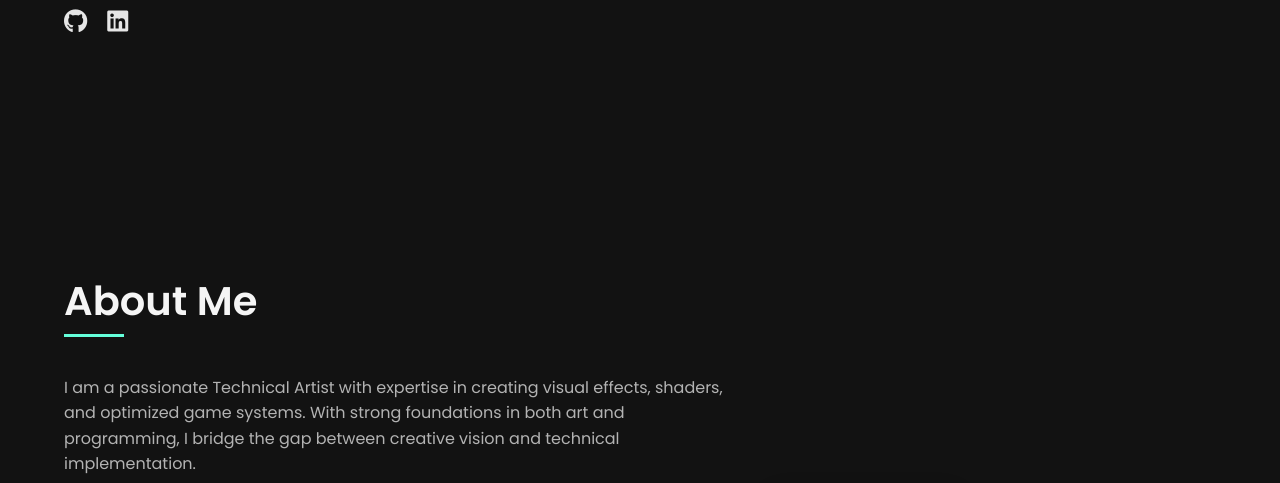
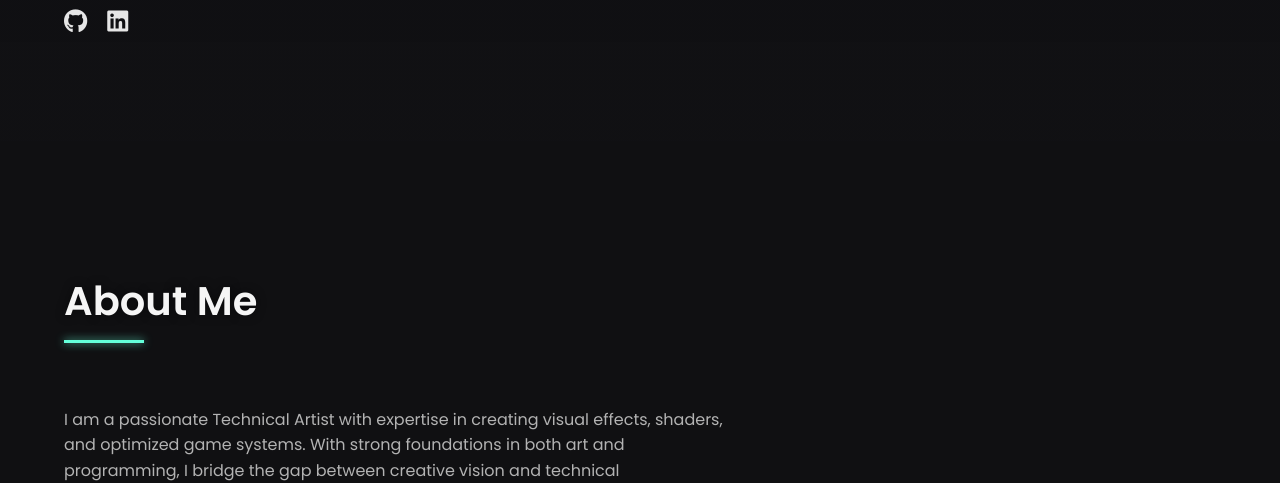
Before and after one commit to kazama01/Dimas_Rizky_Hutama-Portfolio, a plain HTML site: page index.html in a window 1280 px wide. Shown: the part 848-1331 px from the top of the page. Drawn offline with Linux system fonts and the light colour scheme.

Commit message:
no message

```diff
--- a/css/style.css
+++ b/css/style.css
@@ -27,19 +27,22 @@ h1, h2, h3, h4, h5, h6 {
 
 .section-title {
     font-size: 2.5rem;
-    margin-bottom: 2rem;
+    margin-bottom: 3rem;
+    padding-bottom: 1rem;
     position: relative;
     display: inline-block;
+    text-shadow: 0 0 10px rgba(0, 0, 0, 0.5);
 }
 
 .section-title:after {
     content: '';
     position: absolute;
-    width: 60px;
+    width: 80px;
     height: 3px;
     background: #64ffda;
-    bottom: -10px;
+    bottom: 0;
     left: 0;
+    box-shadow: 0 0 8px rgba(100, 255, 218, 0.8);
 }
 
 /* Header styles */
@@ -116,6 +119,12 @@ header nav ul li a:hover:after {
     padding: 180px 0 100px;
     position: relative;
     overflow: hidden;
+    background: linear-gradient(to bottom, rgba(10, 10, 15, 0.8), rgba(15, 15, 20, 0.4));
+    border-bottom: none;
+}
+
+.hero:after {
+    display: none;
 }
 
 .hero-content {
@@ -599,6 +608,19 @@ section {
     transition: opacity 0.8s ease, transform 0.8s ease;
     position: relative;
     z-index: 1; /* Ensure all content has a higher z-index than particles */
+    padding: 100px 0;
+    border-bottom: 1px solid rgba(100, 255, 218, 0.1);
+}
+
+section:after {
+    content: '';
+    position: absolute;
+    bottom: -1px;
+    left: 50%;
+    transform: translateX(-50%);
+    width: 10%;
+    height: 1px;
+    background: #64ffda;
 }
 
 section.visible {
@@ -795,3 +817,61 @@ section.visible {
     position: relative;
     z-index: 1; /* Ensure all content has a higher z-index than particles */
 }
+
+/* Section distinction styles */
+section {
+    position: relative;
+    z-index: 1;
+    padding: 100px 0;
+    border-bottom: 1px solid rgba(100, 255, 218, 0.1);
+}
+
+section:after {
+    content: '';
+    position: absolute;
+    bottom: -1px;
+    left: 50%;
+    transform: translateX(-50%);
+    width: 10%;
+    height: 1px;
+    background: #64ffda;
+}
+
+/* Add subtle background variation to alternate sections */
+section:nth-child(odd) {
+    background-color: rgba(15, 15, 20, 0.3);
+}
+
+section:nth-child(even) {
+    background-color: rgba(20, 20, 25, 0.3);
+}
+
+/* Hero section needs special treatment */
+.hero {
+    background: linear-gradient(to bottom, rgba(10, 10, 15, 0.8), rgba(15, 15, 20, 0.4));
+    border-bottom: none;
+}
+
+.hero:after {
+    display: none;
+}
+
+/* Section headings with improved visibility */
+.section-title {
+    margin-bottom: 3rem;
+    padding-bottom: 1rem;
+    position: relative;
+    display: inline-block;
+    text-shadow: 0 0 10px rgba(0, 0, 0, 0.5);
+}
+
+.section-title:after {
+    content: '';
+    position: absolute;
+    width: 80px;
+    height: 3px;
+    background: #64ffda;
+    bottom: 0;
+    left: 0;
+    box-shadow: 0 0 8px rgba(100, 255, 218, 0.8);
+}
```
